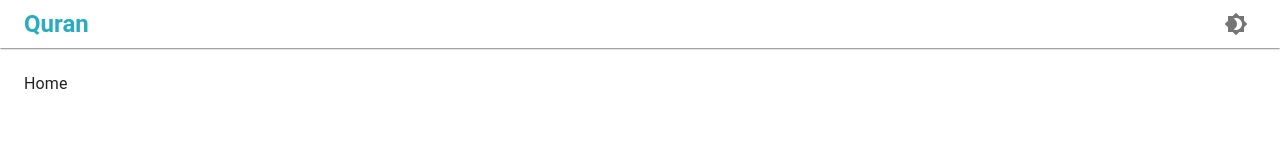
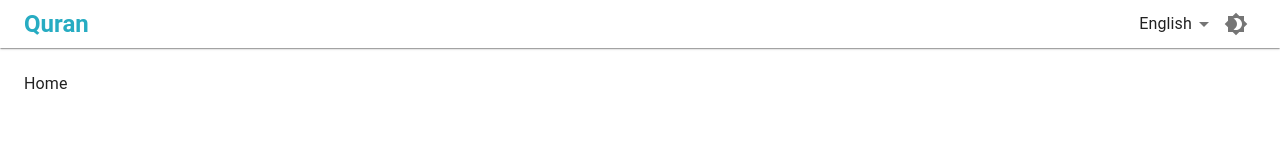
Before and after one commit to IslamicNet/quran-ui, a React (Create React App) app: page / in a window 1280 px wide. Shown: the top 160 px of the page. Built offline with nearby package versions, Linux system fonts and the light colour scheme.

Commit message:
removing underline from select options

```diff
--- /dev/null
+++ b/src/layout/Header/Components/LanguageSelector.js
@@ -0,0 +1,18 @@
+import Select from "@mui/material/Select";
+import MenuItem from "@mui/material/MenuItem";
+
+const LanguageSelector = () => {
+  return (
+    <Select
+      variant="standard"
+      label="Language"
+      value="english"
+      disableUnderline
+    >
+      <MenuItem value="english">English</MenuItem>
+      <MenuItem value="urdu">Urdu</MenuItem>
+    </Select>
+  );
+};
+
+export default LanguageSelector;
--- a/src/layout/Header/TopBar.js
+++ b/src/layout/Header/Header.js
@@ -3,9 +3,10 @@ import Box from "@mui/material/Box";
 import Toolbar from "@mui/material/Toolbar";
 import Typography from "@mui/material/Typography";
 
+import LanguageSelector from "./Components/LanguageSelector";
 import ToggleDarkMode from "./Components/ToggleDarkMode";
 
-const TopBar = () => {
+const Header = () => {
   return (
     <Box sx={{ flexGrow: 1 }}>
       <AppBar position="static" color="transparent" sx={{ boxShadow: 1 }}>
@@ -17,6 +18,7 @@ const TopBar = () => {
           >
             <strong>Quran</strong>
           </Typography>
+          <LanguageSelector />
           <ToggleDarkMode />
         </Toolbar>
       </AppBar>
@@ -24,4 +26,4 @@ const TopBar = () => {
   );
 };
 
-export default TopBar;
+export default Header;
--- a/src/layout/Layout.js
+++ b/src/layout/Layout.js
@@ -1,9 +1,9 @@
-import TopBar from "./Header/TopBar";
+import Header from "./Header/Header";
 
 const Layout = ({ children }) => {
   return (
     <div>
-      <TopBar />
+      <Header />
       <main style={{ padding: 24 }}>{children}</main>
     </div>
   );
```
Also changed, not shown: src/assets/quran-main.png (added).
